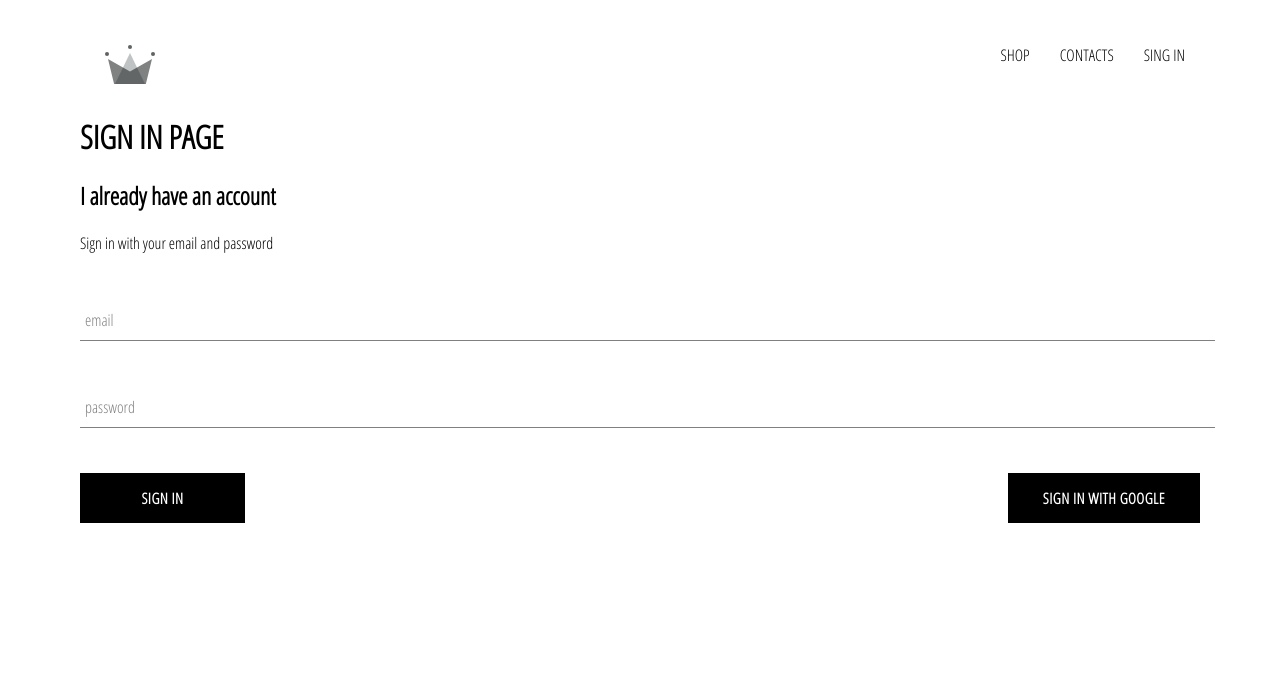
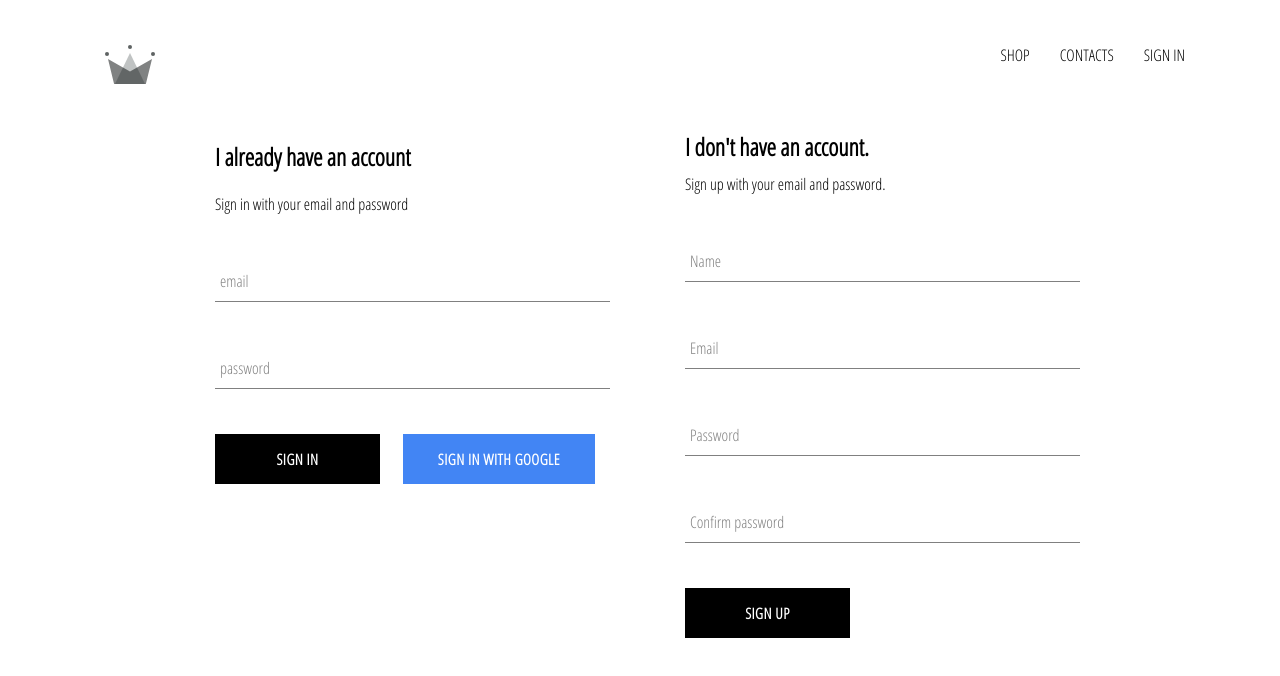
Before and after one commit to Mmmams/Crown-Clothing, a React (Create React App) app: page /signin in a window 1280 px wide. Shown: the top 676 px of the page. Built offline with nearby package versions, Linux system fonts and the light colour scheme; no server answers.

Commit message:
feat: sign up component added

```diff
--- a/src/App.js
+++ b/src/App.js
@@ -20,25 +20,23 @@ class App extends React.Component {
   unsubscribeFromAuth = null;
 
   componentDidMount() {
-    this.unsubscribeFromAuth = auth.onAuthStateChanged(async (userAuth) => {
+    this.unsubscribeFromAuth = auth.onAuthStateChanged(async userAuth => {
       if (userAuth) {
         const userRef = await createUserProfileDocument(userAuth);
-        userRef.onSnapshot((snapShot) => {
-          this.setState(
-            {
-              currentUser: {
-                id: snapShot.id,
-                ...snapShot.data(),
-              },
-            },
-            () => {
-              console.log(this.state);
+
+        userRef.onSnapshot(snapShot => {
+          this.setState({
+            currentUser: {
+              id: snapShot.id,
+              ...snapShot.data()
             }
-          );
+          });
+
+          console.log(this.state);
         });
-      } else {
-        this.setState({ currentUser: userAuth });
       }
+
+      this.setState({ currentUser: userAuth });
     });
   }
 
--- a/src/components/collection-item/collection-item.style.scss
+++ b/src/components/collection-item/collection-item.style.scss
@@ -12,13 +12,13 @@
       background-size: cover;
       background-position: center;
       margin-bottom: 5px;
+      cursor: pointer;
 
 
     }
     &:hover{
         & .image{
-            transform: scale(1.1);
-            transition: 6s cubic-bezier(0.075, 0.82, 0.165, 1);
+           opacity: 90%;
         }
     }
     .collection-footer {
@@ -27,6 +27,7 @@
       display: flex;
       justify-content: space-between;
       font-size: 18px;
+      cursor: pointer;
 
       .name {
         width: 90%;
--- a/src/components/custom-button/custom-buttom.component.jsx
+++ b/src/components/custom-button/custom-buttom.component.jsx
@@ -2,9 +2,9 @@ import React from 'react'
 
 import './custom-buttom.style.scss'
 
-const CustomButton = ({children,isGoogleSingIn,  ...otherProps}) =>{
+const CustomButton = ({children,isGoogleSignIn,  ...otherProps}) =>{
     return(
-        <button {...otherProps}  className={`${isGoogleSingIn ? 'google-sing-in' : ''} custom-button`}>{children}</button>
+        <button {...otherProps}  className={`${isGoogleSignIn ? 'google-sign-in' : ''} custom-button`}>{children}</button>
     )
 }
 
--- a/src/components/custom-button/custom-buttom.style.scss
+++ b/src/components/custom-button/custom-buttom.style.scss
@@ -19,7 +19,7 @@
       color: black;
       border: 1px solid black;
     }
-    &.google-sing-in{
+    &.google-sign-in{
       background-color : #4285f4;
       &:hover{
         background-color: #357ae8;
--- a/src/components/header/header.component.jsx
+++ b/src/components/header/header.component.jsx
@@ -23,10 +23,10 @@ const Header = ({currentUser}) =>{
                 </Link>
                 {
                     currentUser ?
-                    <div onClick={()=>auth.signOut()}>SING OUT</div>
+                    <div onClick={()=>auth.signOut()} className='option'>SIGN OUT</div>
                     :
-                    <Link className='option' to='/singin'>
-                        SING IN
+                    <Link className='option' to='/signin'>
+                        SIGN IN
                     </Link>
                 }
 
--- a/src/components/header/header.style.scss
+++ b/src/components/header/header.style.scss
@@ -17,6 +17,7 @@
       display: flex;
       align-items: center;
       justify-content: flex-end;
+      cursor: pointer;
 
       .option {
         padding: 10px 15px;
--- a/src/components/signin/signin.component.jsx
+++ b/src/components/signin/signin.component.jsx
@@ -1,52 +1,70 @@
-import React from 'react'
+import React from "react";
+import { auth } from "../../firebase/firebase.utils";
+import "./signin.style.scss";
 
-import './signin.style.scss'
+import FormInput from "../form-input/form-input.component";
+import CustomButton from "../custom-button/custom-buttom.component";
 
-import FormInput from '../form-input/form-input.component'
-import CustomButton from '../custom-button/custom-buttom.component'
+import { signInWithGoogle } from "../../firebase/firebase.utils";
 
-import {signInWithGoogle} from '../../firebase/firebase.utils'
-
-class SignIn extends React.Component{
-    constructor(){
+class SignIn extends React.Component {
+  constructor() {
     super();
     this.state = {
-            email : '',
-            password : ''
-        }
+      email: "",
+      password: "",
+    };
   }
 
-    handlerSubmit = (event) =>{
-        console.log(event)
+  handlerSubmit = async (event) => {
     event.preventDefault();
-        this.setState({email : '',password : ''})
+    const { email, password } = this.state;
+    try {
+      await auth.signInWithEmailAndPassword(email, password);
+    } catch (error) {
+      console.error(error);
     }
 
-    handleChange = (event) =>{
-        console.log(event)
-        const {name, value} = event.target;
-        this.setState({[name] : value})
+    this.setState({ email: "", password: "" });
+  };
 
-    }
+  handleChange = (event) => {
+    const { name, value } = event.target;
+    this.setState({ [name]: value });
+  };
 
-    render(){
-        return(
-            <div className='signin'>
+  render() {
+    return (
+      <div className="signin">
         <h2>I already have an account</h2>
         <span>Sign in with your email and password</span>
         <form onSubmit={this.handlerSubmit}>
-                    <FormInput type='email' name='email' required handleChange={this.handleChange} value={this.state.email} label='email'/>
-                    <FormInput type='password' name='password' required handleChange={this.handleChange} value={this.state.password} label='password'/>
+          <FormInput
+            type="email"
+            name="email"
+            required
+            handleChange={this.handleChange}
+            value={this.state.email}
+            label="email"
+          />
+          <FormInput
+            type="password"
+            name="password"
+            required
+            handleChange={this.handleChange}
+            value={this.state.password}
+            label="password"
+          />
 
-                    <div className='buttons'>
-                        <CustomButton type='submit'>Sign in</CustomButton>
-                        <CustomButton onClick={signInWithGoogle} isGoogleSignIn>Sign in with Google</CustomButton>
+          <div className="buttons">
+            <CustomButton type="submit">Sign in</CustomButton>
+            <CustomButton onClick={signInWithGoogle} isGoogleSignIn>
+              Sign in with Google
+            </CustomButton>
           </div>
-
         </form>
-
       </div>
-        )
+    );
   }
 }
 
--- a/src/components/signin/signin.style.scss
+++ b/src/components/signin/signin.style.scss
@@ -1,5 +1,5 @@
-.singin {
-    width: 30vw;
+.signin {
+    width: 380px;
     display: flex;
     flex-direction: column;
   }
--- /dev/null
+++ b/src/components/signup/signup.component.jsx
@@ -0,0 +1,95 @@
+import React from 'react'
+import {auth, createUserProfileDocument} from '../../firebase/firebase.utils'
+import FormInput from '../form-input/form-input.component'
+import CustomButton from '../custom-button/custom-buttom.component'
+
+import './signup.style.scss'
+
+class SignUp extends React.Component{
+    constructor(){
+        super();
+        this.state = {
+            displayName: '',
+            email: '',
+            password: '',
+            confirmPassword: ''
+        }
+    }
+    handleSubmit = async event =>{
+        event.preventDefault();
+
+        const {displayName, email, password, confirmPassword} = this.state;
+
+        if(password !== confirmPassword){
+            alert("Passwords don't match");
+            return
+        }
+        try{
+            const {user} = await auth.createUserWithEmailAndPassword(
+                email,
+                password
+            );
+            await createUserProfileDocument(user,{ displayName });
+            this.setState({
+                displayName: '',
+                email: '',
+                password: '',
+                confirmPassword: ''
+            })
+        }catch(error){
+            console.error(error)
+        }
+
+    }
+
+    handleChange = event =>{
+        const {name, value} = event.target;
+        this.setState({[name]: value})
+    };
+    render(){
+        const {displayName, email, password, confirmPassword} = this.state;
+        return(
+            <div className='sign-up'>
+                <h2 className='title'>I don't have an account.</h2>
+                <span>Sign up with your email and password.</span>
+                <form className='sing-up-form' onSubmit={this.handleSubmit}>
+                    <FormInput
+                    type='text'
+                    name='displayName'
+                    handleChange={this.handleChange}
+                    label='Name'
+                    value={displayName}
+                    required
+                    />
+                    <FormInput
+                    type='email'
+                    name='email'
+                    handleChange={this.handleChange}
+                    label='Email'
+                    value={email}
+                    required
+                    />
+                    <FormInput
+                    type='password'
+                    name='password'
+                    handleChange={this.handleChange}
+                    label='Password'
+                    value={password}
+                    required
+                    />
+                    <FormInput
+                    type='password'
+                    name='confirmPassword'
+                    handleChange={this.handleChange}
+                    label='Confirm password'
+                    value={confirmPassword}
+                    required/>
+                    <CustomButton type='submit'>SIGN UP</CustomButton>
+                </form>
+            </div>
+
+        )
+    }
+}
+
+export default SignUp;
--- /dev/null
+++ b/src/components/signup/signup.style.scss
@@ -0,0 +1,9 @@
+.sign-up{
+    display: flex;
+    flex-direction: column;
+    width: 380px;
+
+    .title{
+        margin: 10px 0;;
+    }
+}
--- a/src/pages/sign-in-and-sign-up/sign-in-and-sign-up.component.jsx
+++ b/src/pages/sign-in-and-sign-up/sign-in-and-sign-up.component.jsx
@@ -3,12 +3,13 @@ import React from 'react'
 import './sign-in-and-sign-up.style.scss'
 
 import SignIn from '../../components/signin/signin.component'
+import SignUp from '../../components/signup/signup.component'
 
 const SignInAndSignUp = () =>{
     return(
         <div className='sign-in-and-sign-up'>
-            <h1>SIGN IN PAGE</h1>
             <SignIn/>
+            <SignUp/>
         </div>
     )
 }
--- a/src/pages/sign-in-and-sign-up/sign-in-and-sign-up.style.scss
+++ b/src/pages/sign-in-and-sign-up/sign-in-and-sign-up.style.scss
@@ -0,0 +1,6 @@
+.sign-in-and-sign-up{
+    width: 850px;
+    display: flex;
+    justify-content: space-between;
+    margin: 30px auto;
+}
```
Lines whose indentation alone changed are shown as unchanged.
